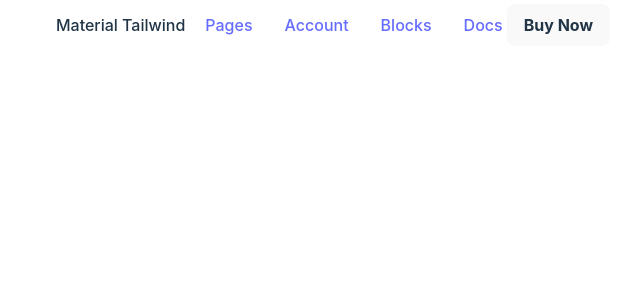
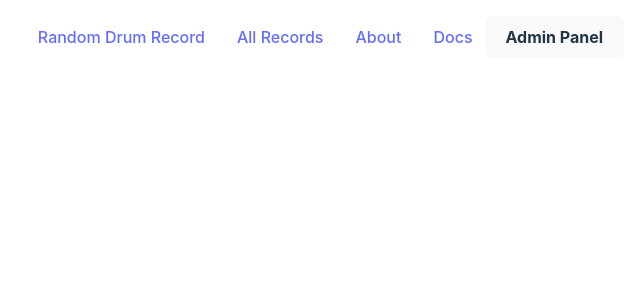
Before and after one commit to jmchor/drumrecords_front, a React (Vite) app: page / in a window 1280 px wide. Shown: the top 300 px of the page, without its empty margins (307-947 px from the left). Built offline with nearby package versions, Linux system fonts and the light colour scheme; no server answers.

Commit message:
Add functional links

```diff
--- a/src/components/Navigation.jsx
+++ b/src/components/Navigation.jsx
@@ -22,8 +22,18 @@ const Navigation = () => {
         color="blue-gray"
         className="p-1 font-normal"
       >
-        <a href="#" className="flex items-center">
-          Pages
+        <a href="/" className="flex items-center">
+          Random Drum Record
+        </a>
+      </Typography>
+      <Typography
+        as="li"
+        variant="small"
+        color="blue-gray"
+        className="p-1 font-normal"
+      >
+        <a href="/all-records" className="flex items-center">
+          All Records
         </a>
       </Typography>
       <Typography
@@ -33,17 +43,7 @@ const Navigation = () => {
         className="p-1 font-normal"
       >
         <a href="#" className="flex items-center">
-          Account
-        </a>
-      </Typography>
-      <Typography
-        as="li"
-        variant="small"
-        color="blue-gray"
-        className="p-1 font-normal"
-      >
-        <a href="#" className="flex items-center">
-          Blocks
+          About
         </a>
       </Typography>
       <Typography
@@ -60,18 +60,12 @@ const Navigation = () => {
   );
 
   return (
-    <Navbar className="mx-auto max-w-screen-xl py-2 px-4 lg:px-8 lg:py-1">
-      <div className="container mx-auto flex items-center justify-between text-blue-gray-900">
-        <Typography
-          as="a"
-          href="#"
-          className="mr-4 cursor-pointer py-1.5 font-medium"
-        >
-          Material Tailwind
-        </Typography>
+    <Navbar id="nav-bar" className="mx-auto max-w-screen-xl py-2 lg:py-4">
+      <div className="container mx-auto flex items-center justify-center text-blue-gray-900">
+
         <div className="hidden lg:block">{navList}</div>
-        <Button variant="gradient" size="sm" className="hidden lg:inline-block">
-          <span>Buy Now</span>
+        <Button variant="gradient" size="sm" className="hidden lg:inline-block px-5 mx-2">
+          <span>Admin Panel</span>
         </Button>
         <IconButton
           variant="text"
```
